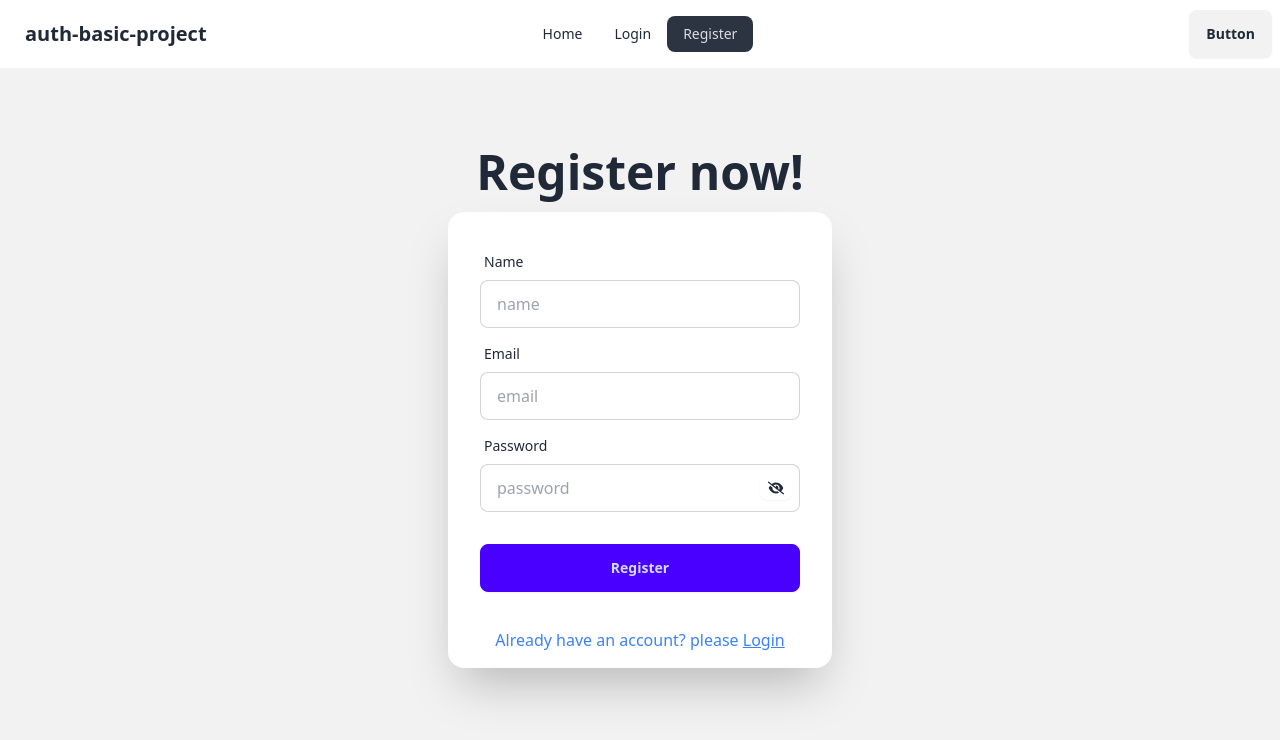
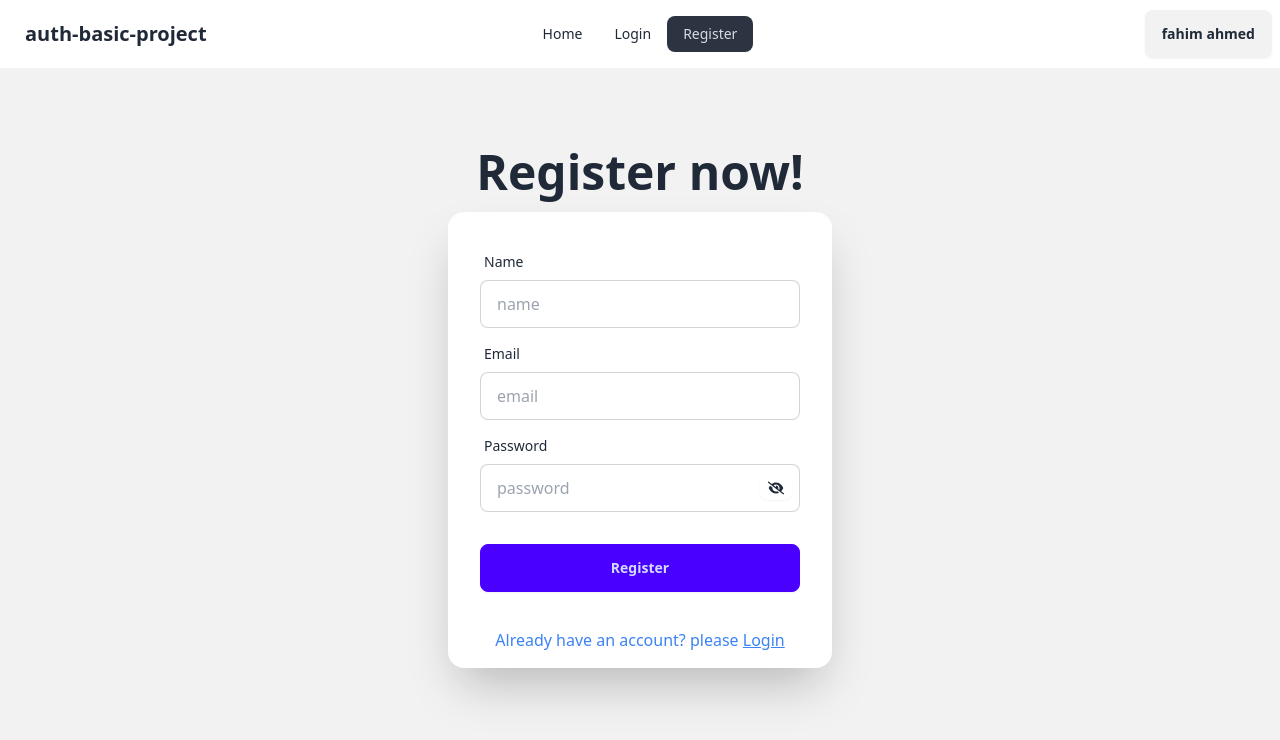
Before and after one commit to fahimprito/auth-basic-project-testing, a React (Vite) app: page /register in a window 1280 px wide. Shown: the top 740 px of the page. Built offline with nearby package versions, Linux system fonts and the light colour scheme.

Commit message:
auth provider and auth context

```diff
--- a/package.json
+++ b/package.json
@@ -13,6 +13,7 @@
     "firebase": "^11.0.1",
     "localforage": "^1.10.0",
     "match-sorter": "^8.0.0",
+    "prop-types": "^15.8.1",
     "react": "^18.3.1",
     "react-dom": "^18.3.1",
     "react-icons": "^5.3.0",
--- a/src/conponents/Header/Header.jsx
+++ b/src/conponents/Header/Header.jsx
@@ -1,7 +1,12 @@
+import { useContext } from "react";
 import { NavLink } from "react-router-dom";
+import { AuthContext } from "../../providers/AuthProvider";
 
 
 const Header = () => {
+    const {name} = useContext(AuthContext);
+    console.log(name);
+
     const links = <>
         <li><NavLink to="/">Home</NavLink></li>
         <li><NavLink to="/login">Login</NavLink></li>
@@ -42,7 +47,7 @@
                     </ul>
                 </div>
                 <div className="navbar-end">
-                    <a className="btn">Button</a>
+                    <a className="btn">{name}</a>
                 </div>
             </div>
 
--- /dev/null
+++ b/src/providers/AuthProvider.jsx
@@ -0,0 +1,23 @@
+import { createContext } from "react";
+import PropTypes from 'prop-types';
+
+export const AuthContext = createContext(null);
+
+const AuthProvider = ({ children }) => {
+
+    const authInfo = {
+        name: "fahim ahmed"
+    }
+
+    return (
+        <AuthContext.Provider value={authInfo}>
+            {children}
+        </AuthContext.Provider>
+    );
+};
+
+AuthProvider.propTypes = {
+    children: PropTypes.object
+};
+
+export default AuthProvider;
```
Also changed, not shown: src/main.jsx (+6 -1 lines), 1 other file (tests, documents, lock files or other folders).
